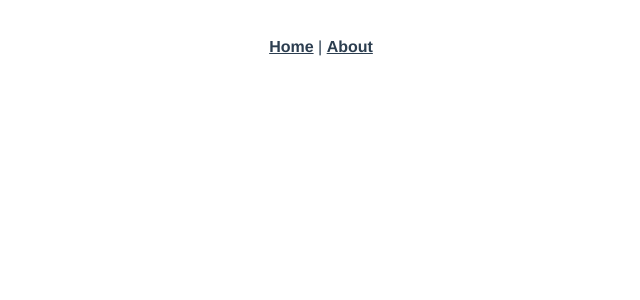
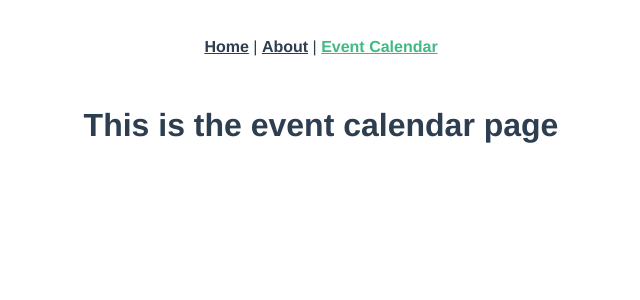
Before and after one commit to vijayvardhan94/eventLists, a Vue app: page /#/calendar in a window 1280 px wide. Shown: the top 300 px of the page, without its empty margins (319-959 px from the left). Built offline with nearby package versions, Linux system fonts and the light colour scheme.

Commit message:
initial setup, views

```diff
--- a/src/App.vue
+++ b/src/App.vue
@@ -2,7 +2,8 @@
   <div id="app">
     <nav>
       <router-link to="/">Home</router-link> |
-      <router-link to="/about">About</router-link>
+      <router-link to="/about">About</router-link> |
+      <router-link to="/calendar">Event Calendar</router-link>
     </nav>
     <router-view />
   </div>
--- a/src/router/index.js
+++ b/src/router/index.js
@@ -1,6 +1,7 @@
 import Vue from "vue";
 import VueRouter from "vue-router";
 import HomeView from "../views/HomeView.vue";
+import CalendarView from "../views/CalendarView.vue";
 
 Vue.use(VueRouter);
 
@@ -19,6 +20,11 @@ const routes = [
     component: () =>
       import(/* webpackChunkName: "about" */ "../views/AboutView.vue"),
   },
+  {
+    path: "/calendar",
+    name: "calendar",
+    component: CalendarView,
+  },
 ];
 
 const router = new VueRouter({
--- /dev/null
+++ b/src/views/CalendarView.vue
@@ -0,0 +1,5 @@
+<template>
+  <div class="calendar">
+    <h1>This is the event calendar page</h1>
+  </div>
+</template>
```
Also changed, not shown: src/components/EventCard.vue (added, +15 -0 lines), .prettierrc.js (added).
